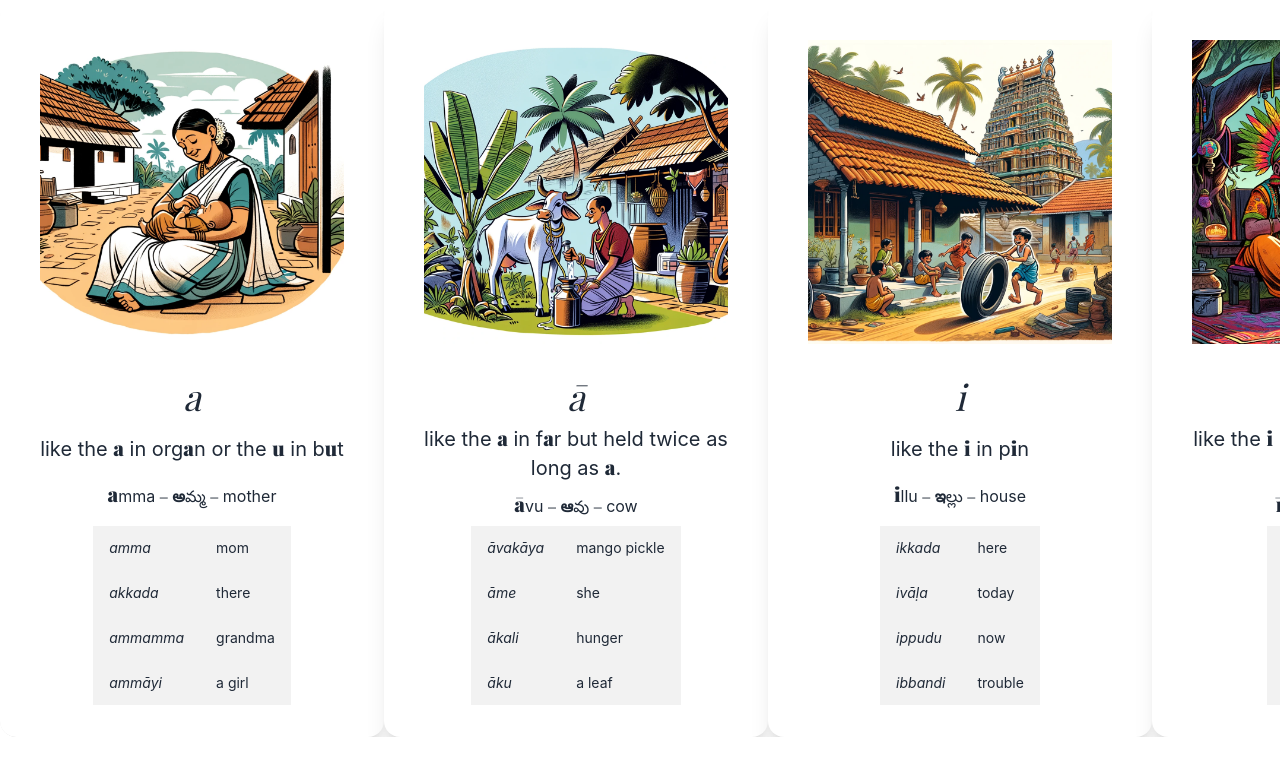
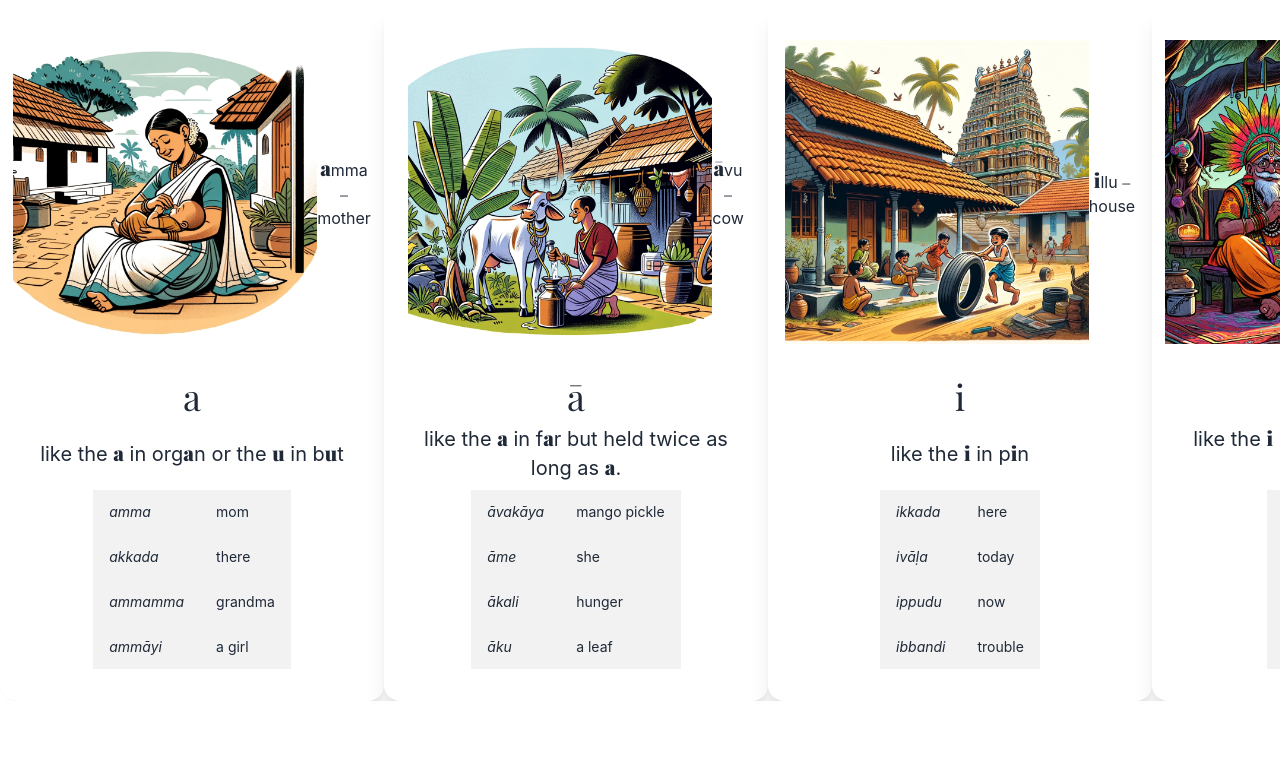
Before and after one commit to kesava/telugulingo, a React (Create React App) app: page / in a window 1280 px wide. Shown: the top 776 px of the page. Built offline with nearby package versions, Linux system fonts and the light colour scheme.

Commit message:
figcaption

```diff
--- a/src/components/card.jsx
+++ b/src/components/card.jsx
@@ -1,11 +1,13 @@
 export default function Card({character}) {
     return (
         <div className="card w-96 bg-base-100 shadow-xl">
-            <figure className="px-10 pt-10"><img src={character.image} alt={character.iast.sound}/></figure>
+            <figure className="px-10 pt-10">
+                <img src={character.image} alt={character.iast.sound}/>
+                <figcaption className="pronunciation">{character.iast.beginning}<b className="text-xl">{character.iast.sound}</b>{character.iast.end} ⎯ {character.meaning}</figcaption>
+            </figure>
             <div className="card-body items-center text-center">
-                <p className="sound text-4xl italic">{character.iast.sound}</p>
+                <p className="sound text-4xl">{character.iast.sound}</p>
                 <p className="pronunciation text-xl" dangerouslySetInnerHTML={{__html: character.pronunciation}}></p>
-                <p className="pronunciation">{character.iast.beginning}<b className="text-xl">{character.iast.sound}</b>{character.iast.end} ⎯ {character.telugu.beginning}<b>{character.telugu.sound}</b>{character.telugu.end} ⎯ {character.meaning}</p>
 
                 <div className="overflow-x-auto">
                     <table className="table">
```
